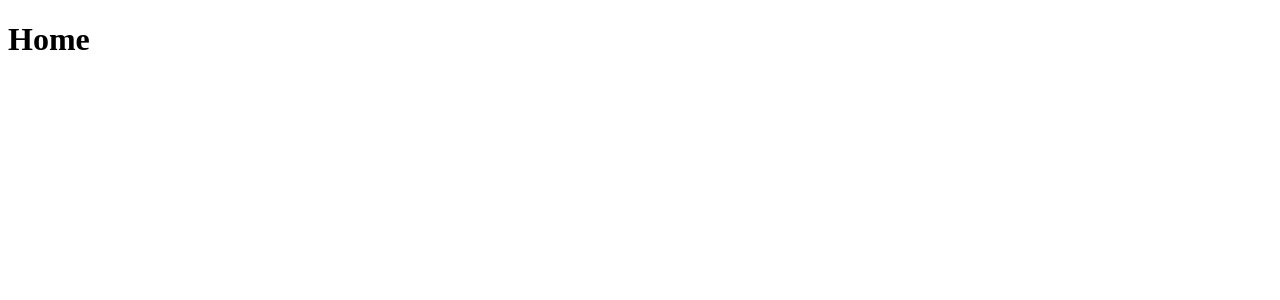
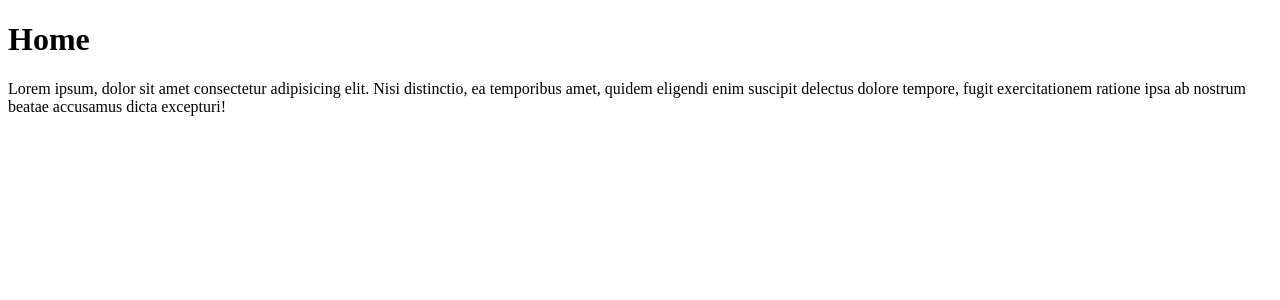
Before and after one commit to VictorRoxinho/Movie-Hub, a React (Vite) app: page / in a window 1280 px wide. Shown: the top 300 px of the page. Built offline with nearby package versions, Linux system fonts and the light colour scheme.

Commit message:
Commit to main

```diff
--- a/src/App.tsx
+++ b/src/App.tsx
@@ -2,6 +2,12 @@ function App() {
   return (
     <>
       <h1>Home</h1>
+      <p>
+        Lorem ipsum, dolor sit amet consectetur adipisicing elit. Nisi
+        distinctio, ea temporibus amet, quidem eligendi enim suscipit delectus
+        dolore tempore, fugit exercitationem ratione ipsa ab nostrum beatae
+        accusamus dicta excepturi!
+      </p>
     </>
   );
 }
```
